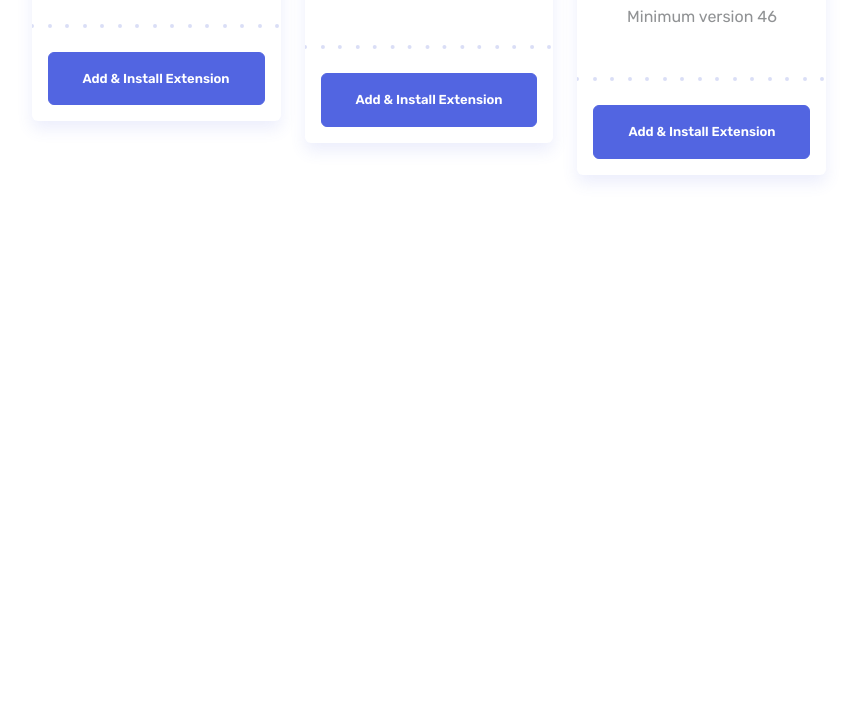
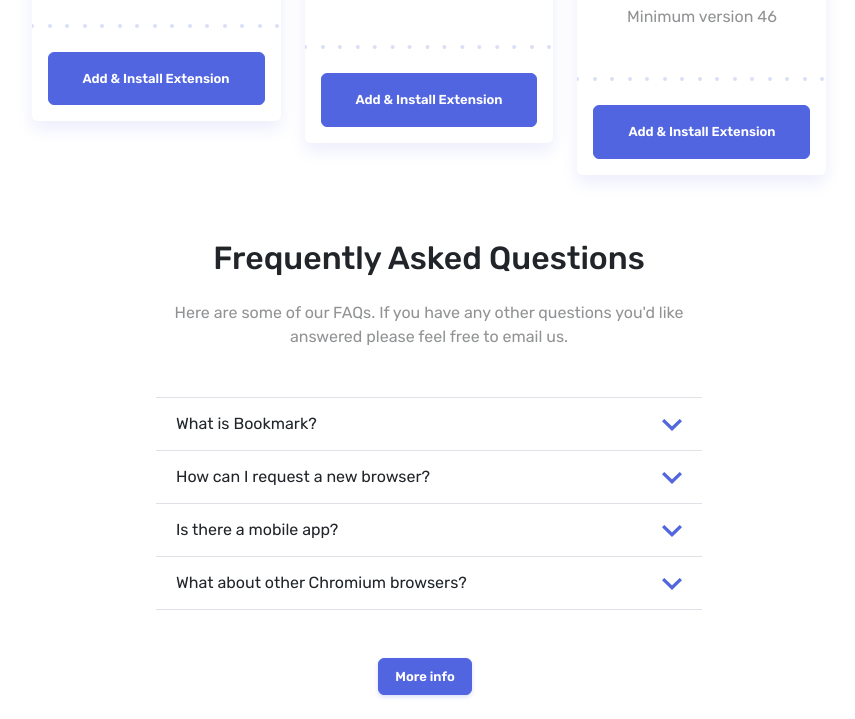
Before and after one commit to raquelmrti/itacademy-vue, a website: page sprint-2/level-1/index.html in a window 1280 px wide. Shown: the part 1754-2473 px from the top of the page, without its empty margins (211-1066 px from the left). Before the commit the page ends 1953 px from the top, so only its background shows below. Drawn offline with nearby package versions, Linux system fonts and the light colour scheme.

Commit message:
(Sprint 2) finish level 1 ex 4

```diff
--- a/sprint-2/level-1/css/main.scss
+++ b/sprint-2/level-1/css/main.scss
@@ -136,6 +136,17 @@
   }
 }
 
+.accordion-item {
+  .accordion-button::after,
+  .accordion-button:not(.collapsed)::after {
+    background-image: url(../../img/icon-arrow.svg);
+  }
+
+  .accordion-button::after {
+    background-position-y: 5px;
+  }
+}
+
 // media queries
 @media only screen and (max-width: 1400px) {
   .navbar {
--- a/sprint-2/level-1/index.html
+++ b/sprint-2/level-1/index.html
@@ -83,7 +83,7 @@
           your
           favourite websites. Your bookmarks sync between your devices so you can access them on the go.</p>
 
-        <!-- ---------------------- TABS ----------------------- -->
+        <!-- ---------------------- FEATURES - TABS ----------------------- -->
 
         <ul class="nav nav-tabs flex-column flex-md-row col-md-12 col-lg-8 mx-auto justify-content-around" id="myTab"
           role="tablist">
@@ -106,7 +106,7 @@
           </li>
         </ul>
 
-        <!-- ------------------ TABS CONTENT ------------------- -->
+        <!-- ------------------ FEATURES - TABS CONTENT ------------------- -->
 
         <div class="tab-content" id="myTabContent">
 
@@ -208,7 +208,7 @@
       <!-- ---------------------- DOWNLOAD ----------------------- -->
 
       <section class="mt-5 pt-3 text-center">
-        <h2 class="mb-4">Download the extension</h2>
+        <h2 class="mt-6 mb-4">Download the extension</h2>
         <p class="col-md-8 col-lg-7 col-xl-6 text-dark text-opacity-50 mx-auto mb-5">We've got more browsers in the
           pipeline. Please do let us know if you've got a favourite you'd like us to prioritize.</p>
 
@@ -249,15 +249,83 @@
             </div>
           </div>
         </div>
+      </section>
 
+      <!-- ---------------------- FAQ ----------------------- -->
 
+      <section class="mt-5 pt-3">
+        <div class="text-center">
+          <h2 class="mb-4">Frequently Asked Questions</h2>
+          <p class="col-md-8 col-lg-7 col-xl-6 text-dark text-opacity-50 mx-auto mb-5">Here are some of our FAQs. If you
+            have any other questions you'd like answered please feel free to email us.</p>
+        </div>
 
+        <div class="accordion accordion-flush col-md-8 col-lg-7 col-xl-6 border-top border-bottom mx-auto"
+          id="accordionFlushExample">
+          <div class="accordion-item">
+            <h2 class="accordion-header" id="flush-headingOne">
+              <button class="accordion-button collapsed" type="button" data-bs-toggle="collapse"
+                data-bs-target="#flush-collapseOne" aria-expanded="false" aria-controls="flush-collapseOne">
+                What is Bookmark?
+              </button>
+            </h2>
+            <div id="flush-collapseOne" class="accordion-collapse collapse text-start"
+              aria-labelledby="flush-headingOne" data-bs-parent="#accordionFlushExample">
+              <div class="accordion-body">Lorem ipsum dolor sit amet, consectetur adipiscing elit. Fusce tincidunt justo
+                eget ultricies fringilla. Phasellus blandit ipsum quis quam ornare mattis.
+              </div>
+            </div>
+          </div>
+          <div class="accordion-item">
+            <h2 class="accordion-header" id="flush-headingTwo">
+              <button class="accordion-button collapsed" type="button" data-bs-toggle="collapse"
+                data-bs-target="#flush-collapseTwo" aria-expanded="false" aria-controls="flush-collapseTwo">
+                How can I request a new browser?
+              </button>
+            </h2>
+            <div id="flush-collapseTwo" class="accordion-collapse collapse text-start"
+              aria-labelledby="flush-headingTwo" data-bs-parent="#accordionFlushExample">
+              <div class="accordion-body">Vivamus luctus eros aliquet convallis ultricies. Mauris augue massa, ultricies
+                non ligula. Suspendisse imperdiet. Vivamus luctus eros aliquet convallis ultricies. Mauris augue massa,
+                ultricies non ligula. Suspendisse imperdiet. Vivamus luctus eros aliquet convallis ultricies. Mauris
+                augue massa, ultricies non ligula. Suspendisse imperdiet.
+              </div>
+            </div>
+          </div>
+          <div class="accordion-item">
+            <h2 class="accordion-header" id="flush-headingThree">
+              <button class="accordion-button collapsed" type="button" data-bs-toggle="collapse"
+                data-bs-target="#flush-collapseThree" aria-expanded="false" aria-controls="flush-collapseThree">
+                Is there a mobile app?
+              </button>
+            </h2>
+            <div id="flush-collapseThree" class="accordion-collapse collapse text-start"
+              aria-labelledby="flush-headingThree" data-bs-parent="#accordionFlushExample">
+              <div class="accordion-body">Sed consectetur quam id neque fermentum accumsan. Praesent luctus vestibulum
+                dolor, ut condimentum urna vulputate eget. Cras in ligula quis est pharetra mattis sit amet pharetra
+                purus. Sed sollicitudin ex et ultricies bibendum.
+              </div>
+            </div>
+          </div>
+          <div class="accordion-item">
+            <h2 class="accordion-header" id="flush-headingFour">
+              <button class="accordion-button collapsed" type="button" data-bs-toggle="collapse"
+                data-bs-target="#flush-collapseFour" aria-expanded="false" aria-controls="flush-collapseFour">
+                What about other Chromium browsers?
+              </button>
+            </h2>
+            <div id="flush-collapseFour" class="accordion-collapse collapse" aria-labelledby="flush-headingFour"
+              data-bs-parent="#accordionFlushExample">
+              <div class="accordion-body">Integer condimentum ipsum id imperdiet finibus. Vivamus in placerat mi, at
+                euismod dui. Aliquam vitae neque eget nisl gravida pellentesque non ut velit.
+              </div>
+            </div>
+          </div>
+        </div>
 
-
-
-
-
-
+        <div class="text-center mt-5">
+          <a class="btn btn-primary fw-semibold px-3 py-2 me-2 shadow-sm" href="#">More info</a>
+        </div>
       </section>
 
 
```
Also changed, not shown: README.md, sprint-2/level-1/css/main.css, 1 other file.
